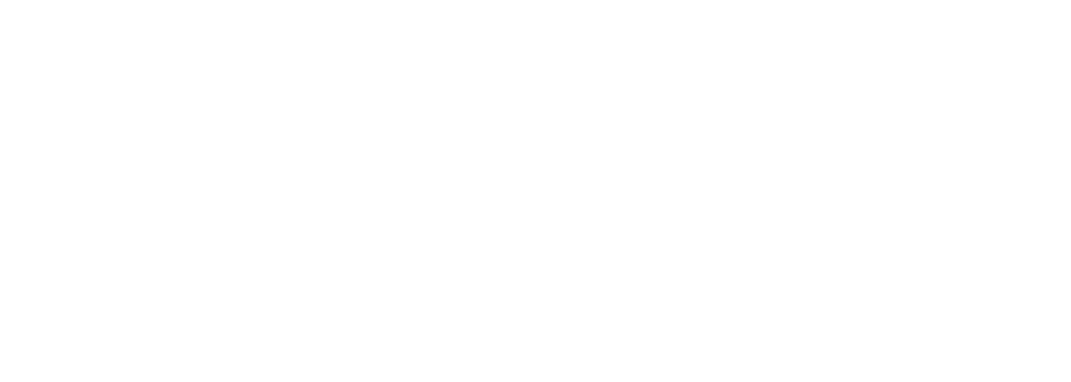
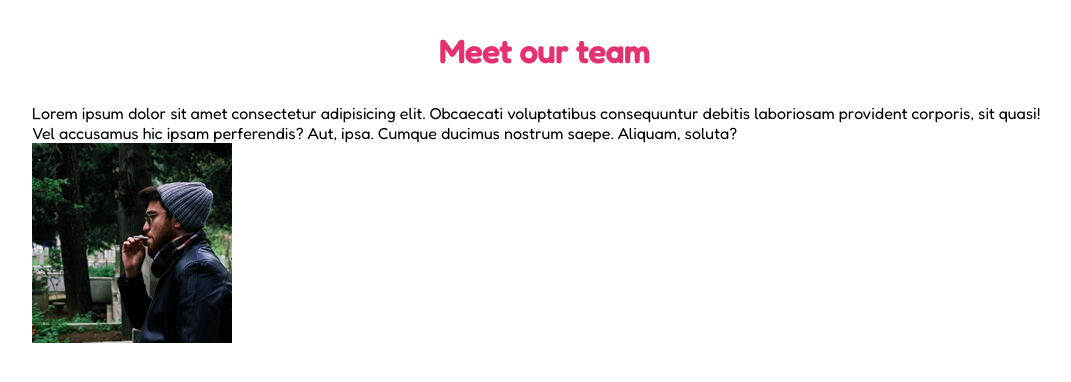
Before and after one commit to robertonesta/html-css-float-cards, a plain HTML site: page index.html in a window 1280 px wide. Shown: the whole page, without its empty margins (96-1167 px from the left). Drawn offline with Linux system fonts and the light colour scheme.

Commit message:
start to float

```diff
--- a/css/style.css
+++ b/css/style.css
@@ -3,3 +3,27 @@
    padding: 0;
    box-sizing: border-box;
 }
+
+body{
+    font-family: 'Fredoka', sans-serif;
+}
+
+:root{
+    --fc-bg: #ffffff;
+    --fc-title: #e53170;
+    --fc-bgcards: #0f0e17;
+    --fc-mail: #60b9dc;
+}
+
+header{
+    margin: 02em auto;
+    color: var(--fc-title);
+    text-align: center;
+}
+
+
+
+.container{
+    max-width: 80%;
+    margin: 0 auto;
+}
--- a/index.html
+++ b/index.html
@@ -5,10 +5,35 @@
     <meta http-equiv="X-UA-Compatible" content="IE=edge">
     <meta name="viewport" content="width=device-width, initial-scale=1.0">
     <link rel="stylesheet" href="../html-css-float-cards/css/style.css">
+    <link rel="preconnect" href="https://fonts.googleapis.com">
+<link rel="preconnect" href="https://fonts.gstatic.com" crossorigin>
+<link href="https://fonts.googleapis.com/css2?family=Fredoka:wght@400;500&display=swap" rel="stylesheet">
     <title>Float Cards</title>
 </head>
 
 <body>
+   <header>
+    <h1>Meet our team</h1>
+   </header>
+   <!-- /header -->
+   <main class="container">
+    <section>
+        Lorem ipsum dolor sit amet consectetur adipisicing elit. Obcaecati voluptatibus consequuntur debitis laboriosam provident corporis, sit quasi! Vel accusamus hic ipsam perferendis? Aut, ipsa. Cumque ducimus nostrum saepe. Aliquam, soluta?
+    </section>
+
+    <section class="team">
+        <div>
+            <img src="../html-css-float-cards/img/male1.png" alt="Marco Bianchi">
+        </div>
+        <div></div>
+        <div></div>
+    </section>
+   </main>
+
+   <!-- /main -->
+
+   <footer></footer>
+   <!-- /footer -->
 
 </body>
 </html>
```
